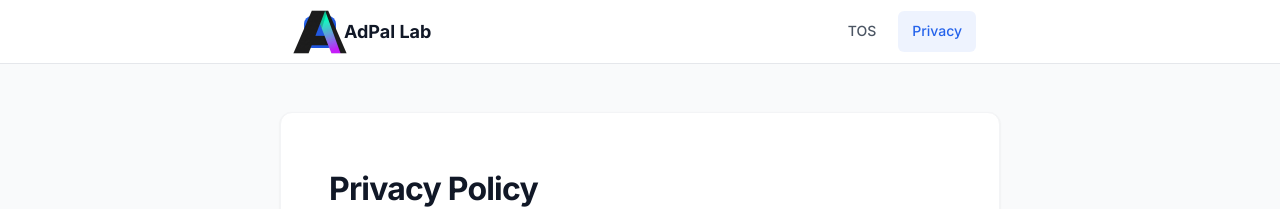
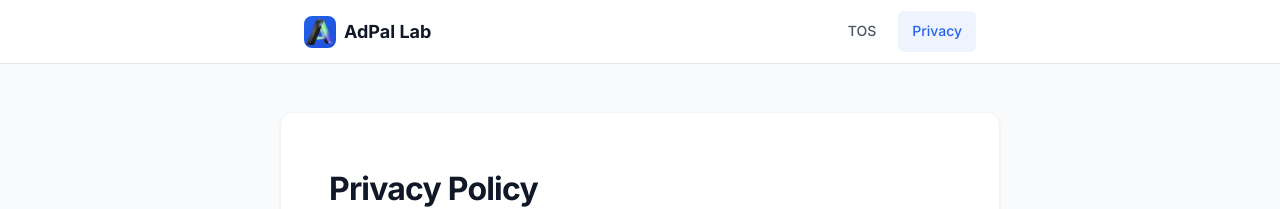
Before and after one commit to gitadpal/legaldoc, a Jekyll site: the page built from privacy.md, in a window 1280 px wide. Shown: the top 209 px of the page. Built offline with Jekyll 4.4.1, drawn with Linux system fonts in a browser that asks for light colours.

Commit message:
Update default.html

```diff
--- a/_layouts/default.html
+++ b/_layouts/default.html
@@ -113,8 +113,10 @@
             justify-content: center;
         }
 
-        .logo-icon svg {
+        .logo-icon img {
             animation: liquidHue 5s linear infinite;
+            width: 36px;
+            height: 36px;
         }
 
         @keyframes liquidHue {
@@ -124,11 +126,6 @@
             100% {
                 filter: hue-rotate(360deg);
             }
-        }
-
-        /* Base gradient for the hue to rotate through */
-        .logo-icon svg {
-            stroke: url(#baseGrad);
         }
 
         .nav {
@@ -396,7 +393,7 @@
         <div class="header-inner">
             <a href="/" class="logo">
                 <span class="logo-icon">
-                    <img src="{{ '/logo.png' | relative_url }}" alt="AdPal Logo">
+                    <img src="{{ '/thelogo.png' | relative_url }}" alt="AdPal Logo">
                 </span>
                 {{ site.title }}
             </a>
```
